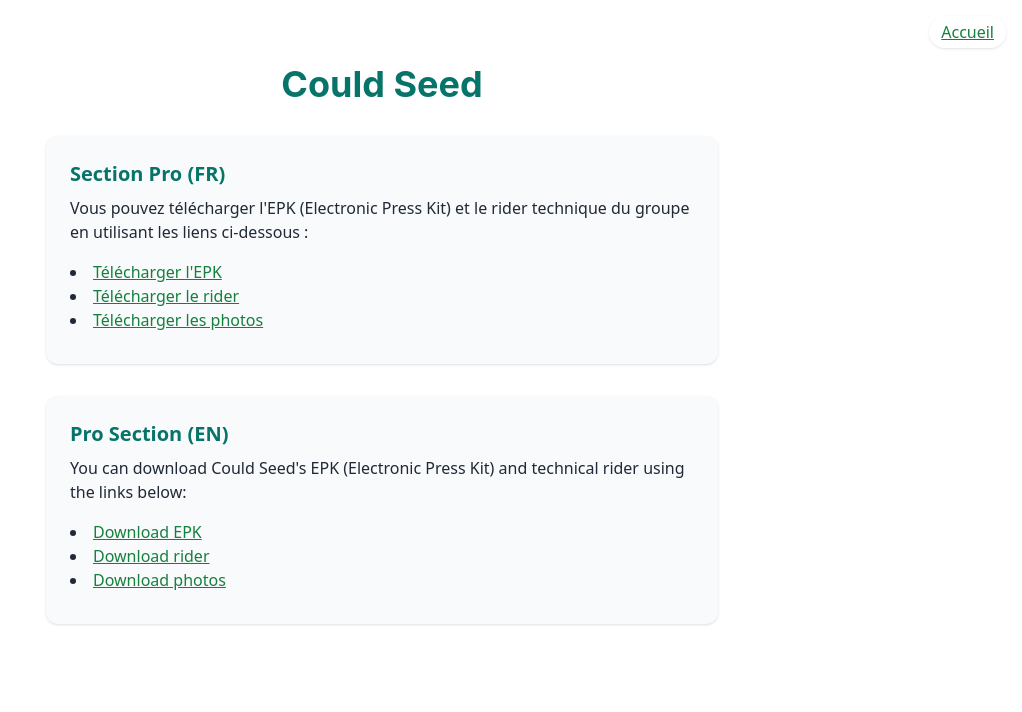
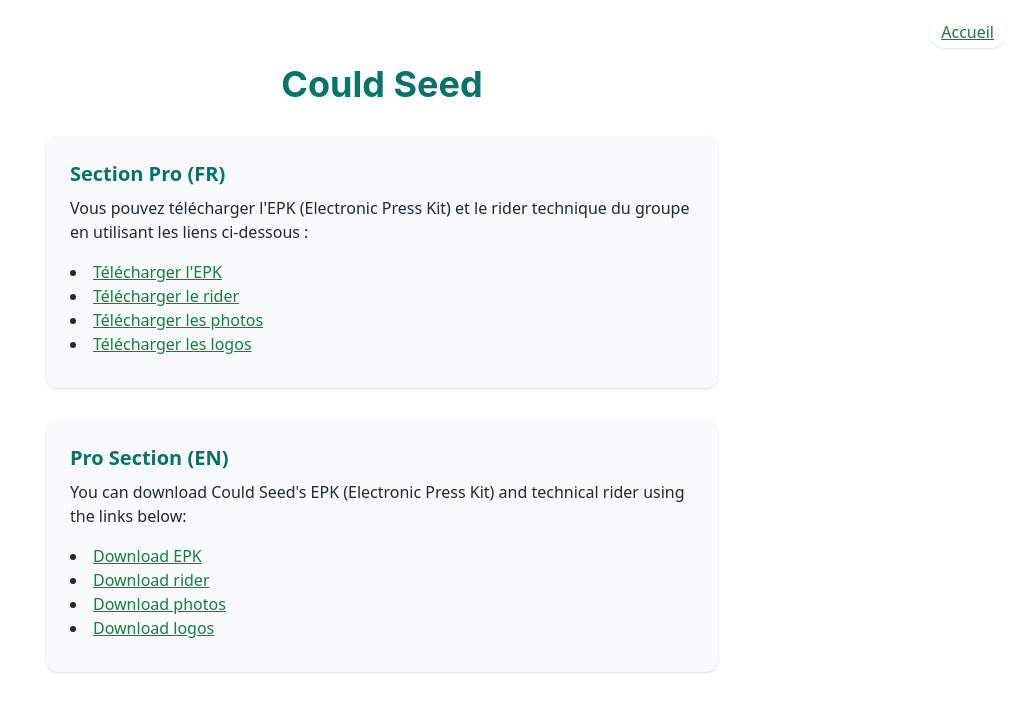
Before and after one commit to Deve1ne/couldseed-website, an Angular app: page /pro in a window 1280 px wide. Shown: the top 712 px of the page, without its empty margins (258-1280 px from the left). Built offline with nearby package versions, Linux system fonts and the light colour scheme.

Commit message:
feat: ajout des logo, photo et dates passées

```diff
--- a/src/app/pro-page.component.ts
+++ b/src/app/pro-page.component.ts
@@ -17,6 +17,7 @@
             <li><a href="EPK_CS.pdf" class="text-green-700 underline hover:text-green-900">Télécharger l'EPK</a></li>
             <li><a href="COULD_SEED_TECHNICAL_RIDER_FR.pdf" download class="text-green-700 underline hover:text-green-900">Télécharger le rider</a></li>
             <li><a href="Selection_HD.zip" download class="text-green-700 underline hover:text-green-900">Télécharger les photos</a></li>
+            <li><a href="logos_could_seed.zip" download class="text-green-700 underline hover:text-green-900">Télécharger les logos</a></li>
           </ul>
         </div>
         <div class="w-full bg-gray-50 rounded-xl px-6 py-6 shadow">
@@ -26,6 +27,7 @@
             <li><a href="EPK_CS.pdf" class="text-green-700 underline hover:text-green-900">Download EPK</a></li>
             <li><a href="COULD_SEED_TECHNICAL_RIDER_ENG.pdf" download class="text-green-700 underline hover:text-green-900">Download rider</a></li>
             <li><a href="Selection_HD.zip" download class="text-green-700 underline hover:text-green-900">Download photos</a></li>
+            <li><a href="logos_could_seed.zip" download class="text-green-700 underline hover:text-green-900">Download logos</a></li>
           </ul>
         </div>
       </div>
```
Also changed, not shown: 1 other file (tests, documents, lock files or other folders).
